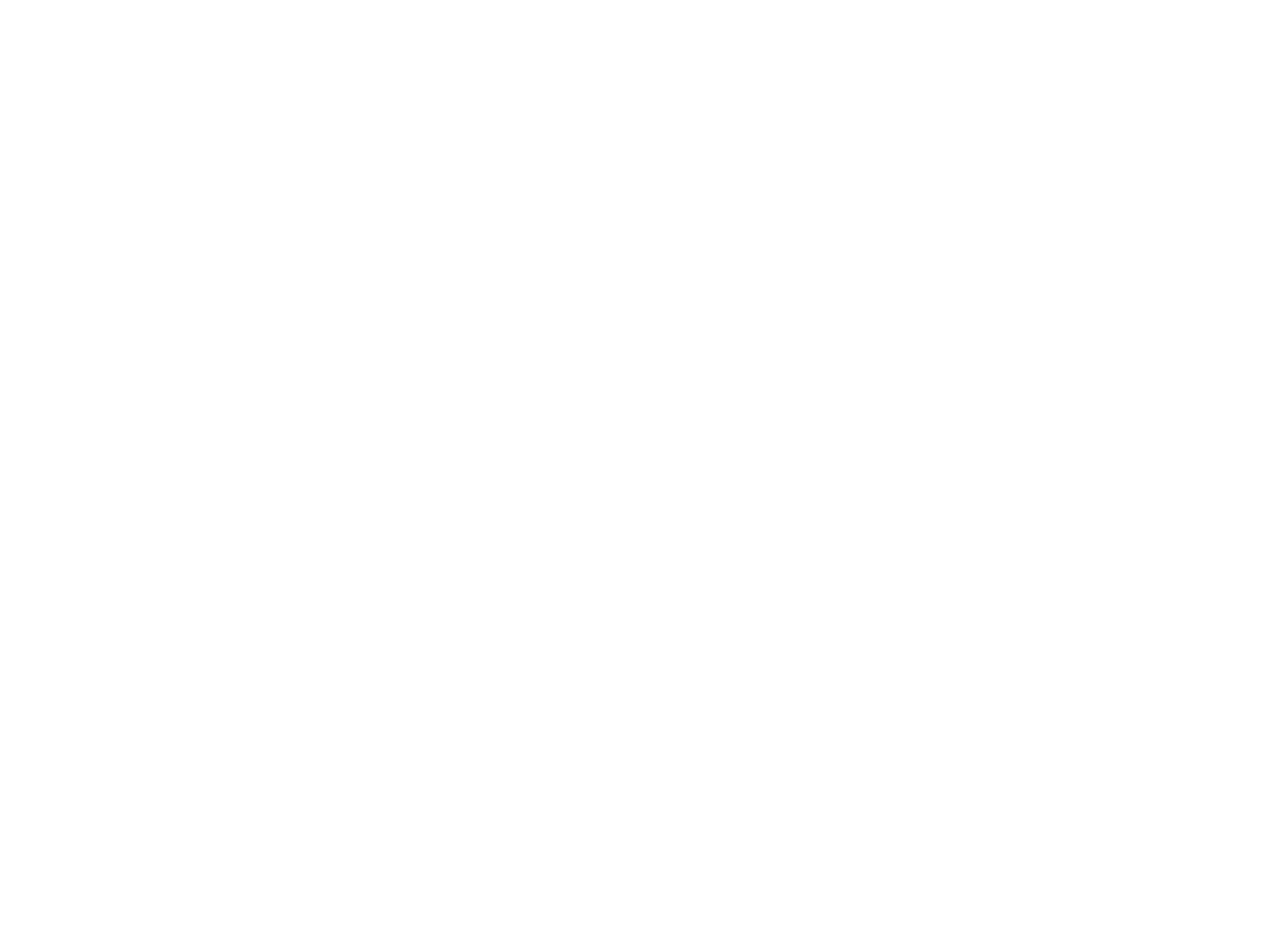
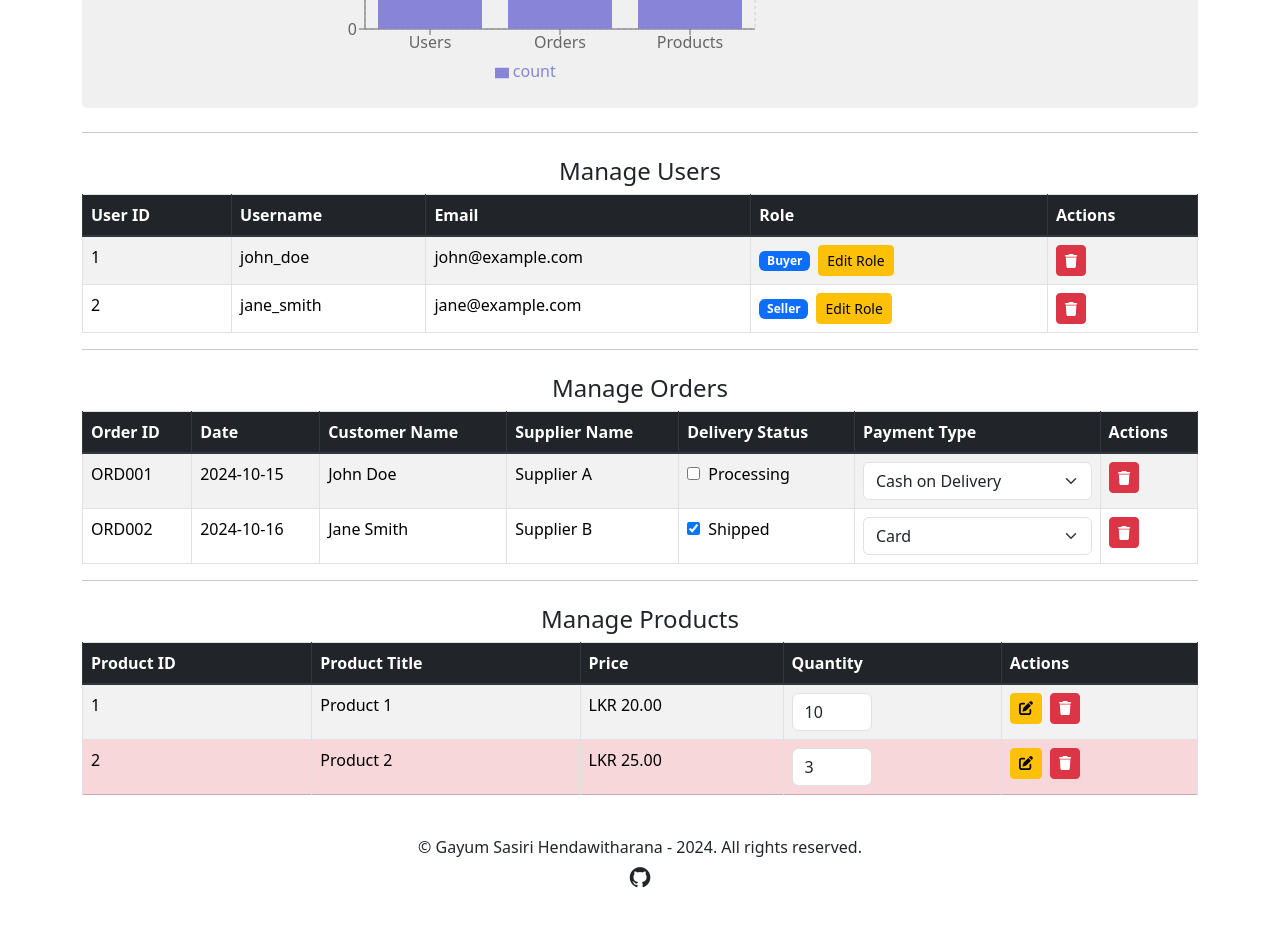
Before and after one commit to gayumSasiri/Spice_Haven_E_Commerce_Frontend, a React (Create React App) app: page /adminpanel in a window 1280 px wide. Before the commit this address had no page. Shown: the part 460-1386 px from the top of the page. Before the commit the page ends 800 px from the top, so only its background shows below. Built offline with nearby package versions, Linux system fonts and the light colour scheme.

Commit message:
admin panel interface implemented

```diff
--- a/package.json
+++ b/package.json
@@ -19,6 +19,7 @@
     "react-redux": "^8.0.2",
     "react-router-dom": "^6.4.0",
     "react-scripts": "5.0.1",
+    "recharts": "^2.13.0",
     "redux": "^4.2.0",
     "web-vitals": "^2.1.4"
   },
--- a/src/index.js
+++ b/src/index.js
@@ -22,6 +22,7 @@ import {
   AddNewProduct,
   UpdateProduct,
   OrderDetails,
+  AdminPanel,
 } from "./pages";
 import ScrollToTop from "./components/ScrollToTop";
 import { Toaster } from "react-hot-toast";
@@ -50,6 +51,10 @@ root.render(
           {/* in here id should be sellerid */}
           <Route path="/orderdetails/:id*" element={<OrderDetails />} />
 
+          {/* this route can only acess for admin */}
+          <Route path="/adminpanel" element={<AdminPanel />} />
+
+
 
           {/* Protected Routes */}
           <Route path="/cart" element={
--- /dev/null
+++ b/src/pages/AdminPanel.jsx
@@ -0,0 +1,242 @@
+import React, { useState } from "react";
+import { Navbar, Footer } from "../components";
+import { FontAwesomeIcon } from "@fortawesome/react-fontawesome";
+import { faTrash, faEdit } from "@fortawesome/free-solid-svg-icons";
+import { BarChart, Bar, XAxis, YAxis, CartesianGrid, Tooltip, Legend } from 'recharts';
+
+// Dummy analytics data
+const analyticsData = [
+    { name: 'Users', count: 2 },
+    { name: 'Orders', count: 3 },
+    { name: 'Products', count: 1 },
+];
+
+// Dummy data
+const dummyUsers = [
+  { id: 1, username: "john_doe", email: "john@example.com", role: "Buyer" },
+  { id: 2, username: "jane_smith", email: "jane@example.com", role: "Seller" },
+];
+
+const dummyOrders = [
+  {
+    orderId: "ORD001",
+    date: "2024-10-15",
+    customerName: "John Doe",
+    supplierName: "Supplier A",
+    deliveryStatus: "Processing",
+    paymentType: "Cash on Delivery",
+  },
+  {
+    orderId: "ORD002",
+    date: "2024-10-16",
+    customerName: "Jane Smith",
+    supplierName: "Supplier B",
+    deliveryStatus: "Shipped",
+    paymentType: "Card",
+  },
+];
+
+const dummyProducts = [
+  { id: 1, title: "Product 1", price: "20.00", quantity: 10 },
+  { id: 2, title: "Product 2", price: "25.00", quantity: 3 },
+];
+
+const AdminDashboard = () => {
+  const [orders, setOrders] = useState(dummyOrders);
+  const [users, setUsers] = useState(dummyUsers);
+  const [products, setProducts] = useState(dummyProducts);
+
+  const toggleOrderStatus = (index) => {
+    const updatedOrders = [...orders];
+    updatedOrders[index].deliveryStatus =
+      updatedOrders[index].deliveryStatus === "Processing" ? "Shipped" : "Processing";
+    setOrders(updatedOrders);
+  };
+
+  const toggleUserRole = (index) => {
+    const updatedUsers = [...users];
+    updatedUsers[index].role =
+      updatedUsers[index].role === "Buyer" ? "Seller" : "Buyer";
+    setUsers(updatedUsers);
+  };
+
+  const deleteProduct = (id) => {
+    setProducts(products.filter((product) => product.id !== id));
+  };
+
+  const updatePaymentType = (index, newType) => {
+    const updatedOrders = [...orders];
+    updatedOrders[index].paymentType = newType;
+    setOrders(updatedOrders);
+  };
+
+  return (
+    <div className="d-flex flex-column min-vh-100">
+      <Navbar />
+      <div className="container my-4 flex-grow-1">
+        <h2 className="text-center mb-4">Admin Dashboard</h2>
+        <hr />
+
+        {/* Analytics Chart Placeholder */}
+        <div className="mb-4">
+        <h4 className="text-center">Analytics Chart</h4>
+        <div className="container" style={{ backgroundColor: "#f0f0f0", padding: "20px", borderRadius: "5px" }}>
+            <div className="row justify-content-center">
+            <div className="col-12 col-md-8"> {/* Center the chart on smaller screens */}
+                <BarChart
+                width={500}
+                height={300}
+                data={analyticsData}
+                margin={{ top: 20, right: 30, left: 20, bottom: 5 }}
+                >
+                <CartesianGrid strokeDasharray="3 3" />
+                <XAxis dataKey="name" />
+                <YAxis />
+                <Tooltip />
+                <Legend />
+                <Bar dataKey="count" fill="#8884d8" />
+                </BarChart>
+            </div>
+            </div>
+        </div>
+        </div>
+        <hr />
+
+        {/* Users Table */}
+        <h4 className="mt-4 text-center">Manage Users</h4>
+        <table className="table table-striped table-bordered">
+          <thead className="thead-dark">
+            <tr>
+              <th>User ID</th>
+              <th>Username</th>
+              <th>Email</th>
+              <th>Role</th>
+              <th>Actions</th>
+            </tr>
+          </thead>
+          <tbody>
+            {users.map((user, index) => (
+              <tr key={user.id}>
+                <td>{user.id}</td>
+                <td>{user.username}</td>
+                <td>{user.email}</td>
+                <td>
+                  <span className="badge bg-primary">{user.role}</span>
+                  <button className="btn btn-warning btn-sm ms-2" onClick={() => toggleUserRole(index)}>
+                    Edit Role
+                  </button>
+                </td>
+                <td>
+                  <button className="btn btn-danger btn-sm">
+                    <FontAwesomeIcon icon={faTrash} />
+                  </button>
+                </td>
+              </tr>
+            ))}
+          </tbody>
+        </table>
+        <hr />
+
+        {/* Orders Table */}
+        <h4 className="mt-4 text-center">Manage Orders</h4>
+        <table className="table table-striped table-bordered">
+          <thead className="thead-dark">
+            <tr>
+              <th>Order ID</th>
+              <th>Date</th>
+              <th>Customer Name</th>
+              <th>Supplier Name</th>
+              <th>Delivery Status</th>
+              <th>Payment Type</th>
+              <th>Actions</th>
+            </tr>
+          </thead>
+          <tbody>
+            {orders.map((order, index) => (
+              <tr key={order.orderId}>
+                <td>{order.orderId}</td>
+                <td>{order.date}</td>
+                <td>{order.customerName}</td>
+                <td>{order.supplierName}</td>
+                <td>
+                  <label className="switch">
+                    <input
+                      type="checkbox"
+                      checked={order.deliveryStatus === "Shipped"}
+                      onChange={() => toggleOrderStatus(index)}
+                    />
+                    <span className="slider"></span>
+                  </label>
+                  <span className="ms-2">{order.deliveryStatus}</span>
+                </td>
+                <td>
+                  <select
+                    value={order.paymentType}
+                    onChange={(e) => updatePaymentType(index, e.target.value)}
+                    className="form-select"
+                  >
+                    <option value="Wallet">Wallet</option>
+                    <option value="Cash on Delivery">Cash on Delivery</option>
+                    <option value="Card">Card</option>
+                  </select>
+                </td>
+                <td>
+                  <button className="btn btn-danger btn-sm">
+                    <FontAwesomeIcon icon={faTrash} />
+                  </button>
+                </td>
+              </tr>
+            ))}
+          </tbody>
+        </table>
+        <hr />
+
+        {/* Products Table */}
+        <h4 className="mt-4 text-center">Manage Products</h4>
+        <table className="table table-striped table-bordered">
+          <thead className="thead-dark">
+            <tr>
+              <th>Product ID</th>
+              <th>Product Title</th>
+              <th>Price</th>
+              <th>Quantity</th>
+              <th>Actions</th>
+            </tr>
+          </thead>
+          <tbody>
+            {products.map((product) => (
+              <tr key={product.id} className={product.quantity < 5 ? "table-danger" : ""}>
+                <td>{product.id}</td>
+                <td>{product.title}</td>
+                <td>LKR {product.price}</td>
+                <td>
+                  <input
+                    type="number"
+                    min="1"
+                    defaultValue={product.quantity}
+                    className="form-control"
+                    style={{ width: "80px", display: "inline" }}
+                  />
+                </td>
+                <td>
+                  <button className="btn btn-warning btn-sm me-2">
+                    <FontAwesomeIcon icon={faEdit} />
+                  </button>
+                  <button
+                    className="btn btn-danger btn-sm"
+                    onClick={() => deleteProduct(product.id)}
+                  >
+                    <FontAwesomeIcon icon={faTrash} />
+                  </button>
+                </td>
+              </tr>
+            ))}
+          </tbody>
+        </table>
+      </div>
+      <Footer />
+    </div>
+  );
+};
+
+export default AdminDashboard;
--- a/src/pages/index.js
+++ b/src/pages/index.js
@@ -13,3 +13,4 @@ export { default as Orders } from './Orders';
 export { default as AddNewProduct } from './AddNewProduct';
 export { default as UpdateProduct } from './UpdateProduct';
 export { default as OrderDetails } from './OrderDetails';
+export { default as AdminPanel } from './AdminPanel';
```
Also changed, not shown: 1 other file (tests, documents, lock files or other folders).
